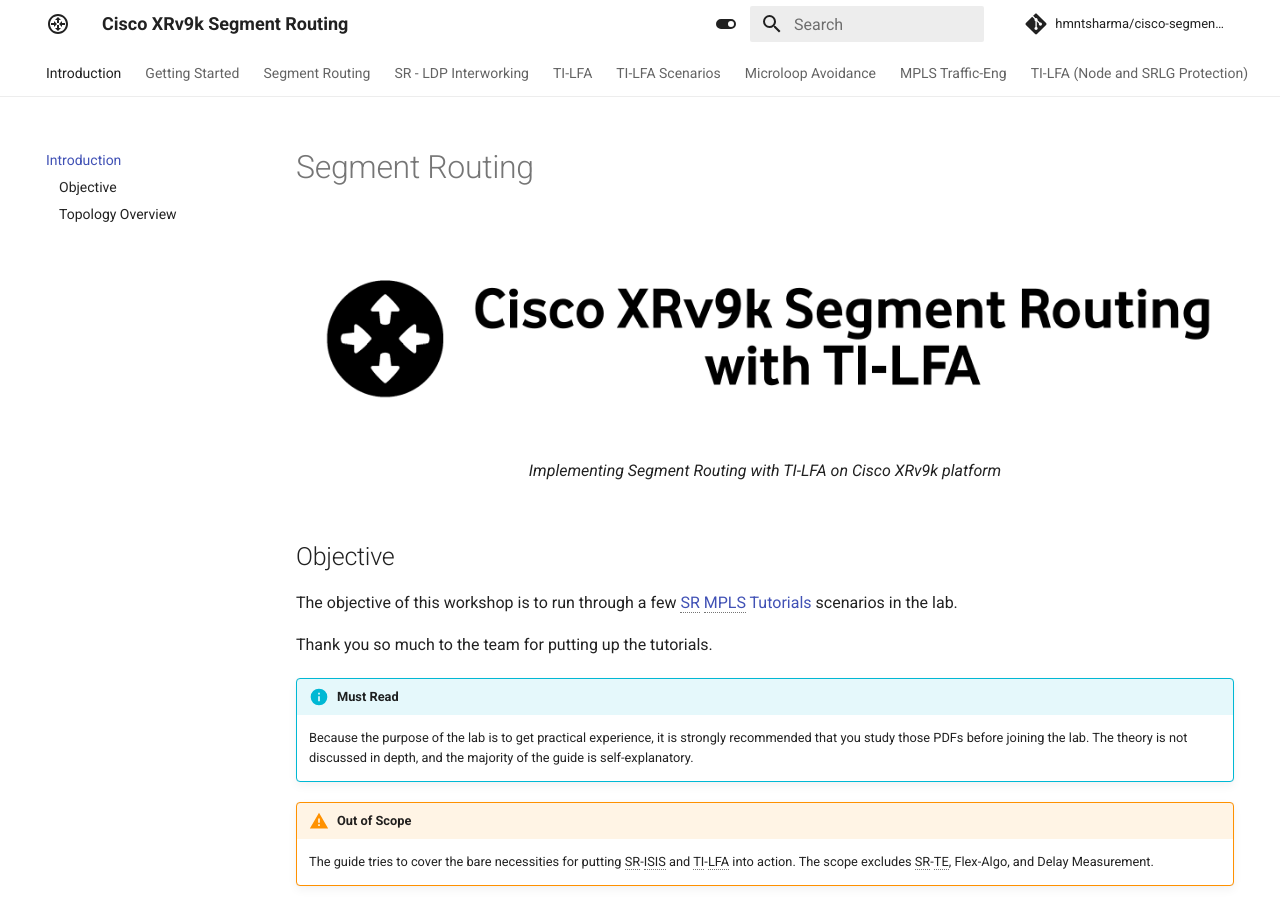
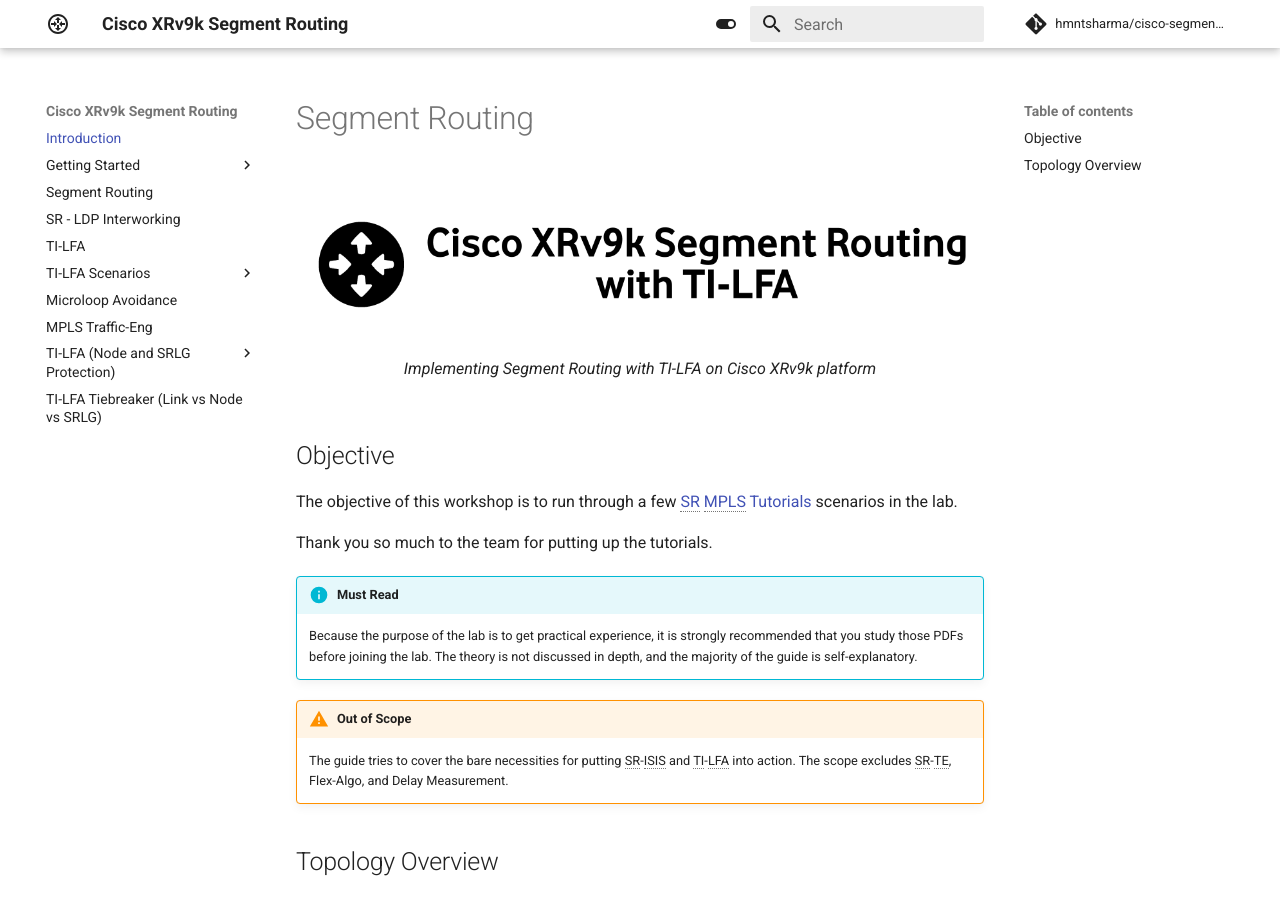
Before and after one commit to hmntsharma/cisco-segment-routing, an MkDocs documentation site: the page built from docs/index.md, in a window 1280 px wide and 900 px high. Built offline with MkDocs 1.6.1 and Material for MkDocs 9.7.7, drawn with Linux system fonts in a browser that asks for light colours; comment, search, counter and statistics services are not loaded.

Commit message:
Update mkdocs.yml

```diff
--- a/mkdocs.yml
+++ b/mkdocs.yml
@@ -36,12 +36,6 @@ theme:
   features:
     - content.code.copy
     - content.code.annotate
-    - navigation.tabs
-    - navigation.instant
-    - navigation.tracking
-    - navigation.expand
-    - navigation.top
-    - toc.integrate
 
 markdown_extensions:
   - tables
```
